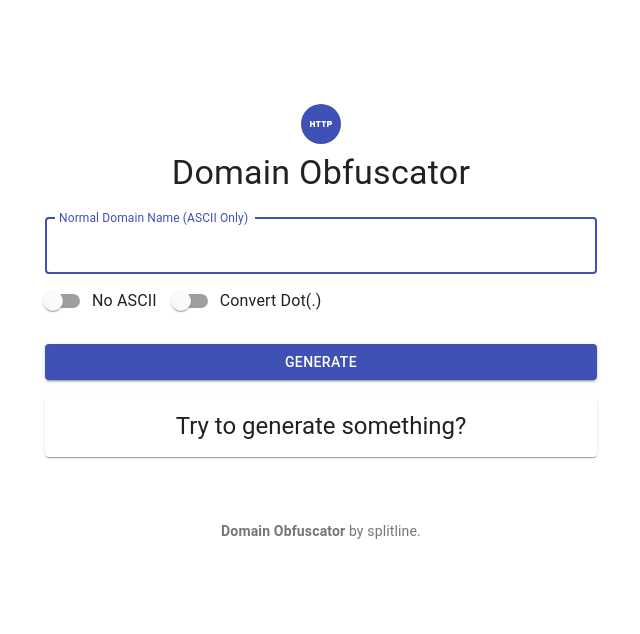
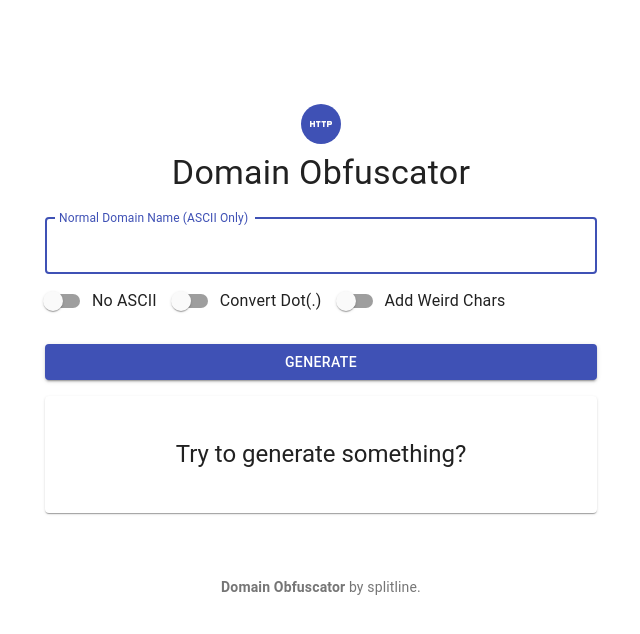
Before and after one commit to splitline/domain-obfuscator, a React (Create React App) app: page / in a window 1280 px wide. Shown: the top 634 px of the page, without its empty margins (319-959 px from the left). Built offline with nearby package versions, Linux system fonts and the light colour scheme; the HTML template or start-up script is replaced by a standard one.

Commit message:
New option: add weird chars.

```diff
--- a/src/App.js
+++ b/src/App.js
@@ -61,8 +61,9 @@ const styles = theme => ({
 class App extends React.Component {
   constructor(props) {
     super(props);
-    this.state = { domain: '', noAscii: false, convertDot: false, log: [] };
+    this.state = { domain: '', noAscii: false, convertDot: false, weirdChar: false, log: [] };
   }
+
   obfuscator(domain) {
     const replace = [];
     for (let i = 0; i < domain.length; ++i) {
@@ -83,7 +84,8 @@ class App extends React.Component {
       );
       return String.fromCharCode(arr[Math.floor(Math.random() * arr.length)]);
     }
-    replace.forEach(r => domain = domain.replace(r, select(mapping[r])))
+    replace.forEach(r => domain = domain.replace(r, select(mapping[r])));
+    if (this.state.weirdChar) domain = domain.split("").join(select(mapping[""]));
     return domain;
   }
 
@@ -132,6 +134,10 @@ class App extends React.Component {
               control={<Switch color="primary" onChange={e => this.setState({ convertDot: e.target.checked })} />}
               label="Convert Dot(.)"
             />
+            <FormControlLabel
+              control={<Switch color="primary" onChange={e => this.setState({ weirdChar: e.target.checked })} />}
+              label="Add Weird Chars"
+            />
             <Button
               type="submit"
               fullWidth
@@ -145,9 +151,11 @@ class App extends React.Component {
             <Paper>
               {this.state.log.length ?
                 <List>
-                  {this.state.log.map((value, i) => (
-                    <ListItem key={i} role={undefined} button>
-                      <ListItemText primary={value} />
+                  {this.state.log.map((value, i) => {
+                    const regex = new RegExp(`[${mapping[""].map(c => String.fromCharCode(c)).join('')}]`, "g");
+                    const printable = value.replace(regex, "␣");
+                    return (<ListItem key={i} role={undefined} button>
+                      <ListItemText primary={printable} />
                       <ListItemSecondaryAction>
                         <CopyToClipboard text={value}>
                           <IconButton edge="end" aria-label="comments">
@@ -156,10 +164,11 @@ class App extends React.Component {
                         </CopyToClipboard>
                       </ListItemSecondaryAction>
                     </ListItem>
-                  ))
+                    )
+                  })
                   }
                 </List> :
-                (<div style={{padding:"1em", textAlign:"center"}}>
+                (<div style={{ padding: "3em", textAlign: "center" }}>
                   <Typography variant="h5">Try to generate something?</Typography>
                 </div>)
               }
```
